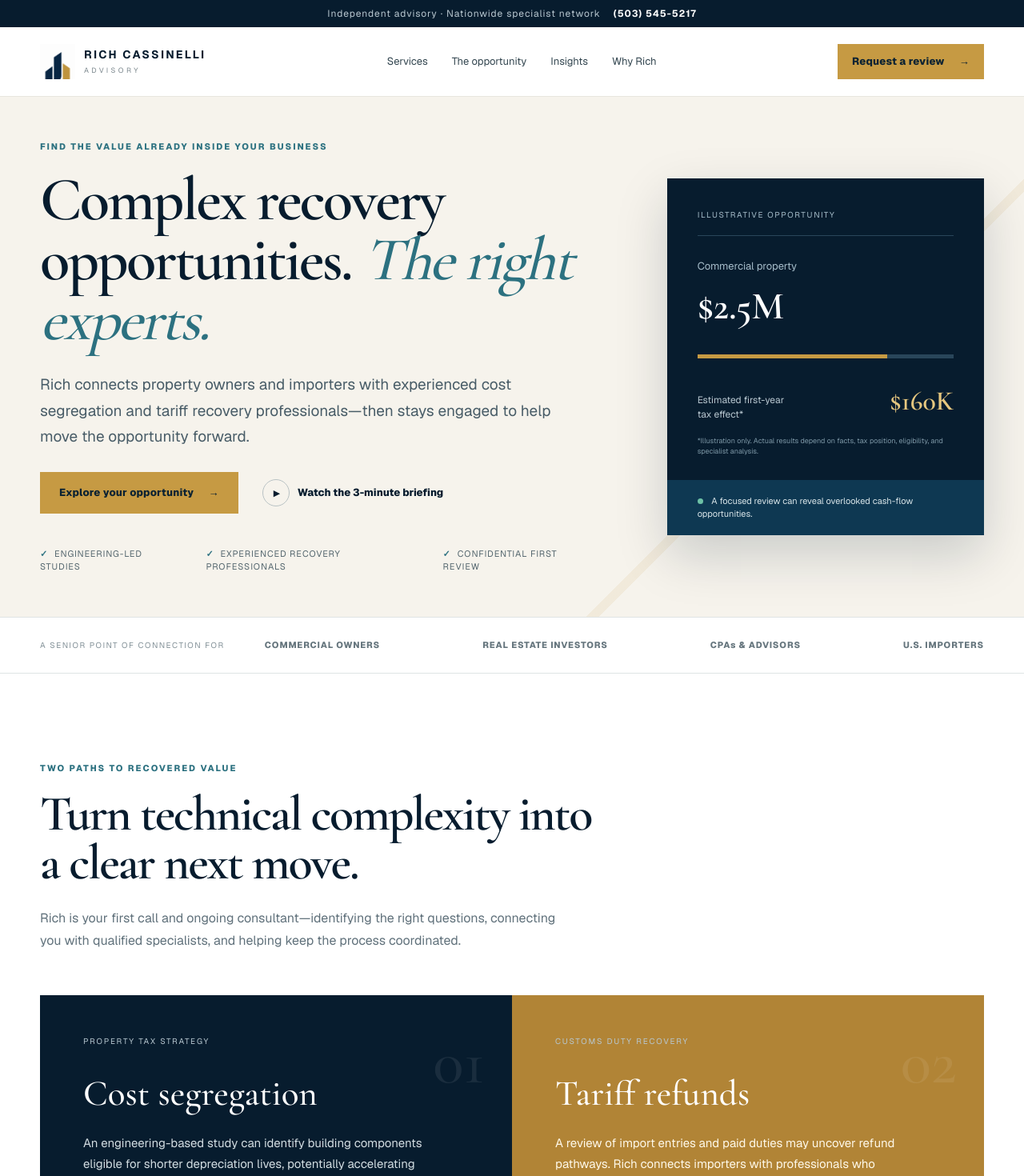
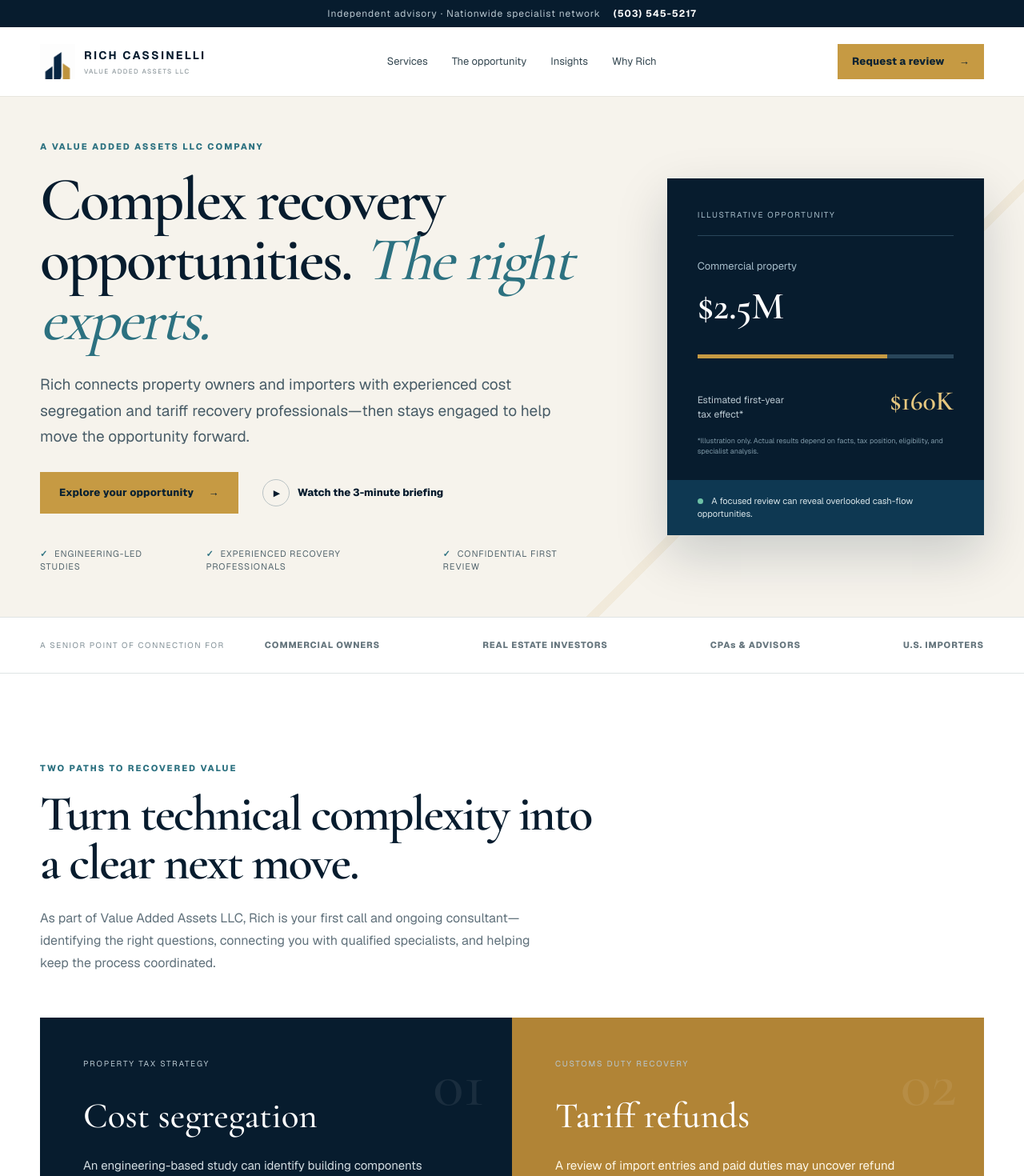
Before and after one commit to valueaddedassets-web/rich-cassinelli-advisory, a Next.js app: page / in a window 1280 px wide. Shown: the top 1470 px of the page at 80% size. Built offline with nearby package versions, Linux system fonts and the light colour scheme.

Commit message:
Add Value Added Assets LLC brand relationship

```diff
--- a/app/layout.tsx
+++ b/app/layout.tsx
@@ -6,10 +6,10 @@ const geist = Geist({ variable: "--font-sans", subsets: ["latin"] });
 const cormorant = Cormorant_Garamond({ variable: "--font-serif", subsets: ["latin"], weight: ["500", "600"] });
 
 export const metadata: Metadata = {
-  title: "Rich Cassinelli Advisory | Cost Segregation & Tariff Recovery",
-  description: "Connect with experienced cost segregation and tariff recovery professionals through Rich Cassinelli, a senior commercial real estate consultant.",
+  title: "Rich Cassinelli | Value Added Assets LLC",
+  description: "Connect with experienced cost segregation and tariff recovery professionals through Rich Cassinelli and Value Added Assets LLC.",
   icons: { icon: "/cassinelli-mark.png", shortcut: "/cassinelli-mark.png" },
-  openGraph: { title: "Find the value already inside your business", description: "Cost segregation and tariff recovery connections, coordinated by Rich Cassinelli.", type: "website" },
+  openGraph: { title: "Find the value already inside your business", description: "Cost segregation and tariff recovery connections through Rich Cassinelli, part of Value Added Assets LLC.", type: "website" },
 };
 
 export default function RootLayout({ children }: Readonly<{ children: React.ReactNode }>) {
--- a/app/page.tsx
+++ b/app/page.tsx
@@ -61,7 +61,7 @@ export default function Home() {
       <header className="nav shell">
         <a className="brand" href="#top" aria-label="Rich Cassinelli Advisory home">
           <span className="brandMark"><img src="/cassinelli-mark.png" alt="" /></span>
-          <span><strong>RICH CASSINELLI</strong><small>ADVISORY</small></span>
+          <span><strong>RICH CASSINELLI</strong><small>VALUE ADDED ASSETS LLC</small></span>
         </a>
         <nav aria-label="Primary navigation">
           <a href="#services">Services</a><a href="#results">The opportunity</a><a href="#insights">Insights</a><a href="#about">Why Rich</a>
@@ -72,7 +72,7 @@ export default function Home() {
       <section className="hero" id="top">
         <div className="shell heroGrid">
           <div className="heroCopy">
-            <p className="eyebrow">Find the value already inside your business</p>
+            <p className="eyebrow">A Value Added Assets LLC company</p>
             <h1>Complex recovery opportunities. <em>The right experts.</em></h1>
             <p className="lead">Rich connects property owners and importers with experienced cost segregation and tariff recovery professionals—then stays engaged to help move the opportunity forward.</p>
             <div className="heroActions"><a className="button" href="#consultation">Explore your opportunity <span>→</span></a><a className="textLink" href="#video"><span className="play">▶</span> Watch the 3-minute briefing</a></div>
@@ -92,7 +92,7 @@ export default function Home() {
       <section className="credibility"><div className="shell"><p>A senior point of connection for</p><div><span>COMMERCIAL OWNERS</span><span>REAL ESTATE INVESTORS</span><span>CPAs & ADVISORS</span><span>U.S. IMPORTERS</span></div></div></section>
 
       <section className="section shell" id="services">
-        <div className="sectionIntro"><p className="eyebrow">Two paths to recovered value</p><h2>Turn technical complexity into a clear next move.</h2><p>Rich is your first call and ongoing consultant—identifying the right questions, connecting you with qualified specialists, and helping keep the process coordinated.</p></div>
+        <div className="sectionIntro"><p className="eyebrow">Two paths to recovered value</p><h2>Turn technical complexity into a clear next move.</h2><p>As part of Value Added Assets LLC, Rich is your first call and ongoing consultant—identifying the right questions, connecting you with qualified specialists, and helping keep the process coordinated.</p></div>
         <div className="serviceGrid">
           <article className="serviceCard navy"><div className="number">01</div><p className="label">PROPERTY TAX STRATEGY</p><h3>Cost segregation</h3><p>An engineering-based study can identify building components eligible for shorter depreciation lives, potentially accelerating deductions and improving near-term cash flow.</p><ul><li>New acquisitions and construction</li><li>Renovations and existing buildings</li><li>Look-back studies and Form 3115 support</li></ul><a href="#calculator">Model potential savings <span>↗</span></a></article>
           <article className="serviceCard gold"><div className="number">02</div><p className="label">CUSTOMS DUTY RECOVERY</p><h3>Tariff refunds</h3><p>A review of import entries and paid duties may uncover refund pathways. Rich connects importers with professionals who understand eligibility, records, filing routes, and timing.</p><ul><li>Previously paid tariff review</li><li>Entry and documentation assessment</li><li>Connection to recovery specialists</li></ul><a href="#consultation">Request an eligibility review <span>↗</span></a></article>
@@ -117,7 +117,7 @@ export default function Home() {
         <div><p className="eyebrow">A concise briefing from Rich</p><h2>How hidden value becomes usable cash flow.</h2><p>See a sample property analysis, the potential tax savings created by accelerated depreciation, and how paid tariff records can be screened for possible recovery.</p><p className="videoNote">Your YouTube presentation can be placed here as soon as the final video link is supplied.</p><a className="textLink dark" href="#consultation">Discuss your facts with Rich <span>→</span></a></div>
       </div></section>
 
-      <section className="section shell" id="about"><div className="aboutGrid"><div className="portraitMonogram">RC<span>MAI · AI-GRS</span></div><div><p className="eyebrow">The connector who understands the asset</p><h2>Decades of real estate judgment. One accountable relationship.</h2><p>Rich Cassinelli is a commercial real estate appraiser and consultant with experience dating to 1987. His valuation background helps him understand the property, frame the opportunity, and connect clients with experienced professionals suited to the work.</p><div className="checks"><span>Commercial property fluency</span><span>Senior-level responsiveness</span><span>National specialist connections</span><span>Independent, consultative approach</span></div><a className="textLink dark" href="mailto:rich@cassval.com">Email Rich directly <span>↗</span></a></div></div></section>
+      <section className="section shell" id="about"><div className="aboutGrid"><div className="portraitMonogram">RC<span>MAI · AI-GRS</span></div><div><p className="eyebrow">The connector who understands the asset</p><h2>Decades of real estate judgment. One accountable relationship.</h2><p>Rich Cassinelli is a commercial real estate appraiser and consultant with experience dating to 1987. Working as part of Value Added Assets LLC, his valuation background helps him understand the property, frame the opportunity, and connect clients with experienced professionals suited to the work.</p><div className="checks"><span>Commercial property fluency</span><span>Senior-level responsiveness</span><span>National specialist connections</span><span>Independent, consultative approach</span></div><a className="textLink dark" href="mailto:rich@cassval.com">Email Rich directly <span>↗</span></a></div></div></section>
 
       <section className="insights section" id="insights"><div className="shell"><div className="headingRow"><div><p className="eyebrow">Latest perspective</p><h2>What owners and importers should be watching.</h2></div><p>Selected official guidance and timely reporting. Rich can help you understand which developments warrant specialist review.</p></div><div className="insightGrid">{insights.map(item => <article key={item.title}><div><span>{item.tag}</span><time>{item.date}</time></div><h3>{item.title}</h3><p>{item.copy}</p><a href={item.href} target="_blank" rel="noreferrer">Read at {item.source} <span>↗</span></a></article>)}</div></div></section>
 
@@ -125,7 +125,7 @@ export default function Home() {
         <form onSubmit={submitIntake}><div className="formRow"><label>Your name<input required name="name" /></label><label>Company<input name="company" /></label></div><div className="formRow"><label>Email<input required name="email" type="email" /></label><label>Phone<input name="phone" type="tel" /></label></div><div className="formRow"><label>Opportunity<select name="opportunity"><option>Cost segregation</option><option>Tariff refund review</option><option>Both / not sure</option><option>CPA or advisor referral</option></select></label><label>Property value / duties paid<input name="value" placeholder="Approximate is fine" /></label></div><label>What should Rich know?<textarea name="notes" rows={4} placeholder="Property type and date placed in service, or import period and approximate duties paid…" /></label><button className="button" type="submit">Send consultation request <span>→</span></button><small>Submitting opens your email application with the completed request. No information is stored by this website.</small></form>
       </div></section>
 
-      <footer><div className="shell footerGrid"><div className="brand footerBrand"><span className="brandMark"><img src="/cassinelli-mark.png" alt="" /></span><span><strong>RICH CASSINELLI</strong><small>ADVISORY</small></span></div><p>Connecting owners and importers with experienced cost segregation and tariff recovery professionals.</p><div><a href="mailto:rich@cassval.com">rich@cassval.com</a><a href="tel:+15035455217">(503) 545-5217</a></div></div><div className="shell legal">© 2026 Rich Cassinelli Advisory. All rights reserved.<span>Information is educational only and is not tax, legal, engineering, customs, or investment advice. Results are not guaranteed.</span></div></footer>
+      <footer><div className="shell footerGrid"><div className="brand footerBrand"><span className="brandMark"><img src="/cassinelli-mark.png" alt="" /></span><span><strong>RICH CASSINELLI</strong><small>VALUE ADDED ASSETS LLC</small></span></div><p>Part of Value Added Assets LLC—connecting owners and importers with experienced cost segregation and tariff recovery professionals.</p><div><a href="mailto:rich@cassval.com">rich@cassval.com</a><a href="tel:+15035455217">(503) 545-5217</a></div></div><div className="shell legal">© 2026 Value Added Assets LLC. All rights reserved.<span>Information is educational only and is not tax, legal, engineering, customs, or investment advice. Results are not guaranteed.</span></div></footer>
     </main>
   );
 }
```
Also changed, not shown: app/globals.css.
